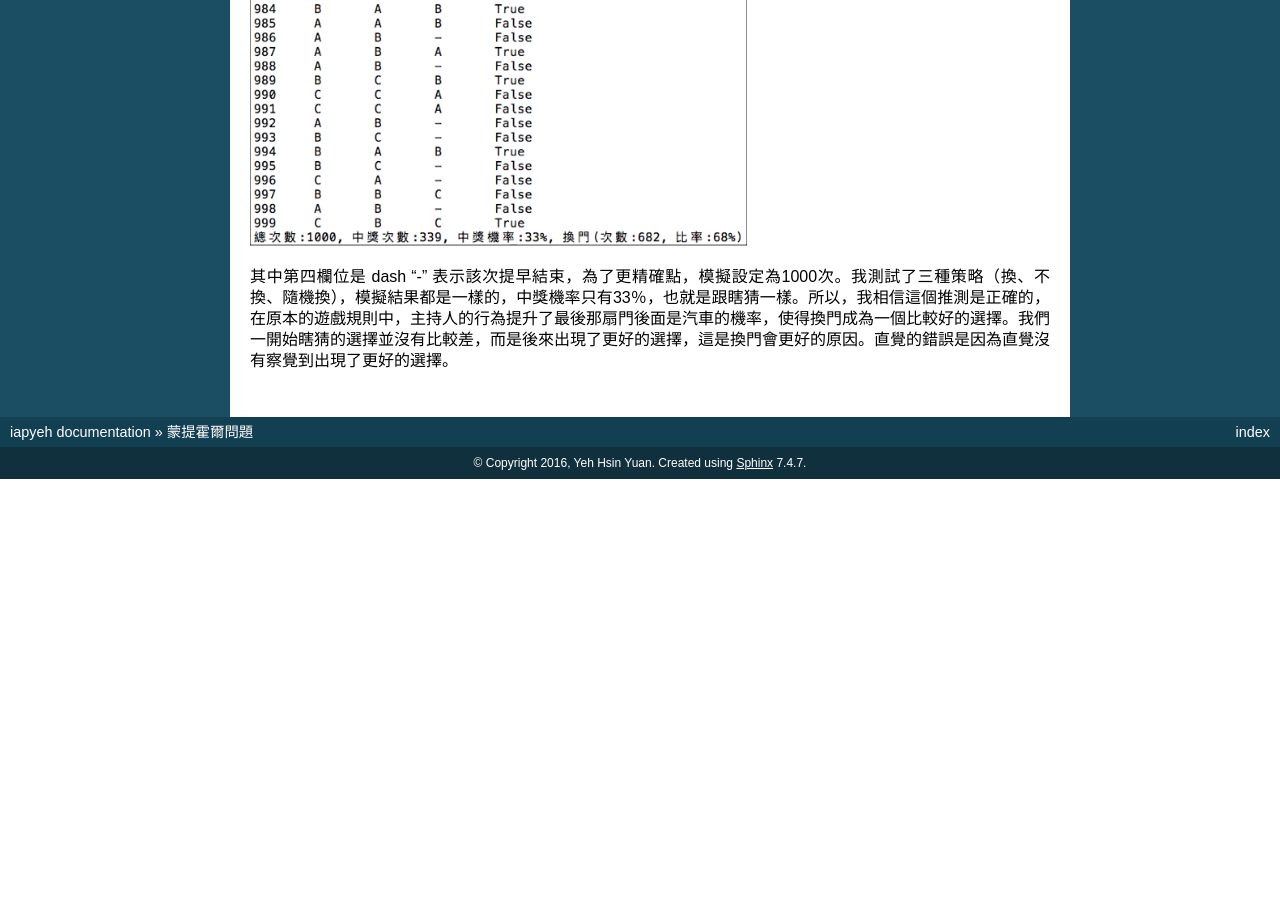
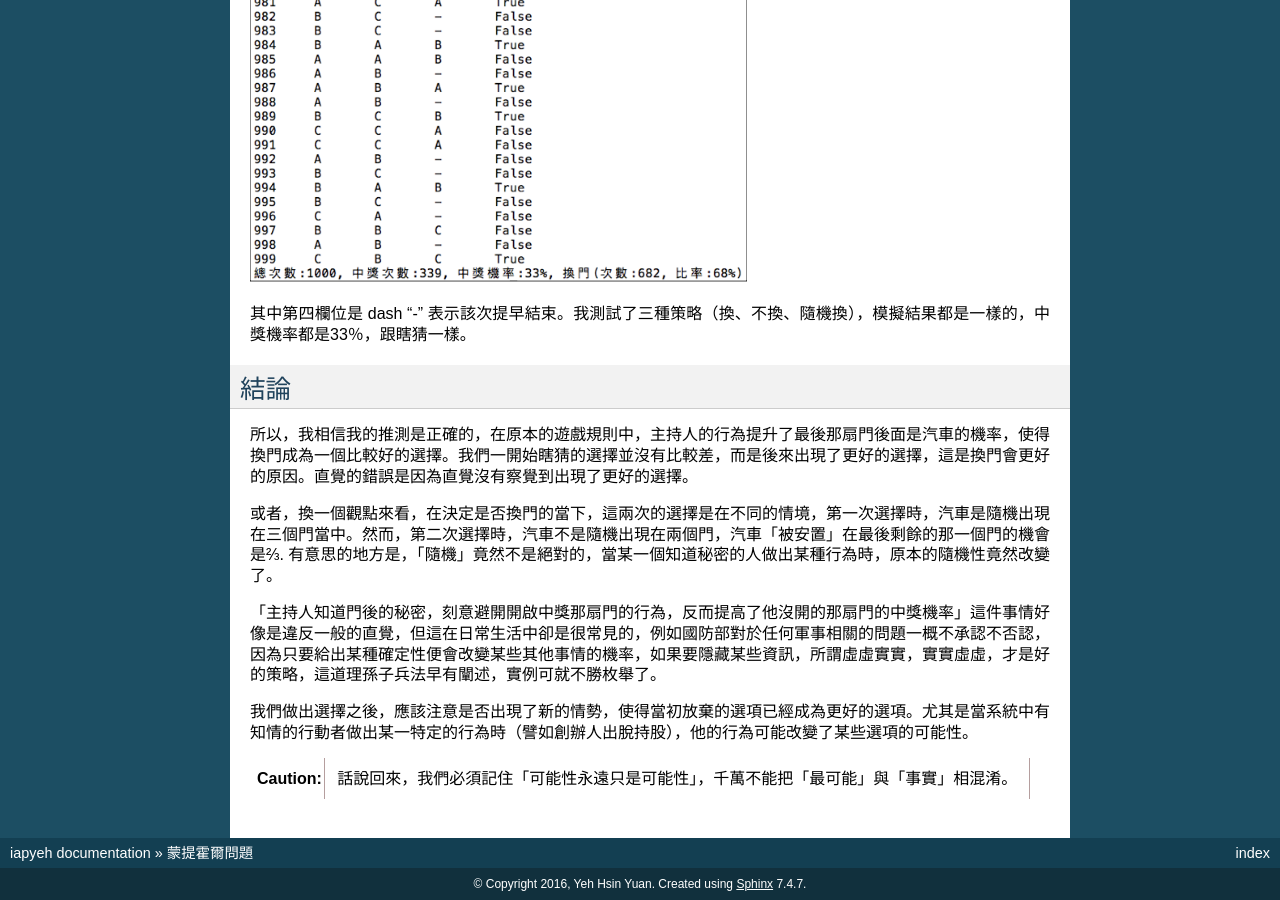
Before and after one commit to iapyeh/iapyeh, a Sphinx documentation site: the page built from docs/blogs/MontyHallProblem.rst, in a window 1280 px wide and 900 px high, scrolled down 3810 px. Built offline with Sphinx 7.4.7, drawn with Linux system fonts in a browser that asks for light colours; before the commit the page ends 4289 px from its top, so only the background shows below that; some of the changed text lies outside the part shown.

Commit message:
Google Docs reST Editor@2017-2-13 17:32:47

```diff
--- a/docs/blogs/MontyHallProblem.rst
+++ b/docs/blogs/MontyHallProblem.rst
@@ -15,7 +15,7 @@
 模擬
 ====
 
-可是，我覺得這件事情還沒有結束。我想應該繼續追究的問題是，到底直覺錯在哪裡？一開始，我覺得自己是缺乏「條件機率」的直覺，反覆觀看整個證明過程，嘗試建立「條件機率」的直覺。然而，總是覺得對於「條件機率」的直覺依然不能成功的建立起來。後來，我決定寫一段Python程式，嘗試模擬遊戲的整個過程。
+可是，我覺得這件事情還沒有結束。如果不知道錯在哪裡，只是把答案死背下來而已，不是真的理解。這種死背的假知識在下回應用的時候可能反而做出錯誤的判斷。我想應該繼續追究的問題是，到底直覺錯在哪裡？一開始，我覺得自己是缺乏「條件機率」的直覺，反覆觀看整個證明過程，嘗試建立「條件機率」的直覺。然而，總是覺得對於「條件機率」的直覺依然不能成功的建立起來。後來，我決定寫一段Python程式，嘗試模擬遊戲的整個過程。
 
 
 .. code-block:: python
@@ -117,10 +118,10 @@
 
 當主持人選擇要開啟哪一扇摃龜門的時候，其實他的選擇很有限，首先，不能是你選的那一個，其次，不能是中獎的那一個。他開門遵守「一定不能開中獎門」規則的行為，為此系統注入一個明確的資訊使得「他不開的那一個是汽車」的可能性大增。
 
-.. _h1634483c7822441972316c7301545:
+.. _h174fb648377959437b5c1f697c1c40:
 
-驗證
-====
+驗證方式
+========
 
 我的直覺會錯誤原因在於我只是從自己的觀點作純機率的考量，沒有將主持人的行為納入考量。但是，這一推測也只是「直覺」，怎麼確定是對的呢？我檢驗的方式是：把限制主持人開門的規則拿掉，也就是說，假設主持人不知道哪一扇門後是汽車，他從遊戲者挑剩的兩扇門中隨機開啟其中的一扇門，如果開出汽車則遊戲結束，如果不是，則遊戲者可以選擇換門或不換門。修改遊戲規則之後的模擬程式碼如下：
 
@@ -208,7 +209,25 @@
 
 \ |IMG2|\
 
-其中第四欄位是 dash "-" 表示該次提早結束，為了更精確點，模擬設定為1000次。我測試了三種策略（換、不換、隨機換），模擬結果都是一樣的，中獎機率只有33％，也就是跟瞎猜一樣。所以，我相信這個推測是正確的，在原本的遊戲規則中，主持人的行為提升了最後那扇門後面是汽車的機率，使得換門成為一個比較好的選擇。我們一開始瞎猜的選擇並沒有比較差，而是後來出現了更好的選擇，這是換門會更好的原因。直覺的錯誤是因為直覺沒有察覺到出現了更好的選擇。
+其中第四欄位是 dash "-" 表示該次提早結束。我測試了三種策略（換、不換、隨機換），模擬結果都是一樣的，中獎機率都是33％，跟瞎猜一樣。
+
+.. _h1634483c7822441972316c7301545:
+
+結論
+====
+
+所以，我相信我的推測是正確的，在原本的遊戲規則中，主持人的行為提升了最後那扇門後面是汽車的機率，使得換門成為一個比較好的選擇。我們一開始瞎猜的選擇並沒有比較差，而是後來出現了更好的選擇，這是換門會更好的原因。直覺的錯誤是因為直覺沒有察覺到出現了更好的選擇。
+
+或者，換一個觀點來看，在決定是否換門的當下，這兩次的選擇是在不同的情境，第一次選擇時，汽車是隨機出現在三個門當中。然而，第二次選擇時，汽車不是隨機出現在兩個門，汽車「被安置」在最後剩餘的那一個門的機會是⅔. 有意思的地方是，「隨機」竟然不是絕對的，當某一個知道秘密的人做出某種行為時，原本的隨機性竟然改變了。
+
+「主持人知道門後的秘密，刻意避開開啟中獎那扇門的行為，反而提高了他沒開的那扇門的中獎機率」這件事情好像是違反一般的直覺，但這在日常生活中卻是很常見的，例如國防部對於任何軍事相關的問題一概不承認不否認，因為只要給出某種確定性便會改變某些其他事情的機率，如果要隱藏某些資訊，所謂虛虛實實，實實虛虛，才是好的策略，這道理孫子兵法早有闡述，實例可就不勝枚舉了。
+
+我們做出選擇之後，應該注意是否出現了新的情勢，使得當初放棄的選項已經成為更好的選項。尤其是當系統中有知情的行動者做出某一特定的行為時（譬如創辦人出脫持股），他的行為可能改變了某些選項的可能性。
+
+
+..  Caution::
+
+    話說回來，我們必須記住「可能性永遠只是可能性」，千萬不能把「最可能」與「事實」相混淆。
 
 
 .. bottom of content
```
Also changed, not shown: other parts of docs/blogs/MontyHallProblem.rst (+9 -8 lines).
